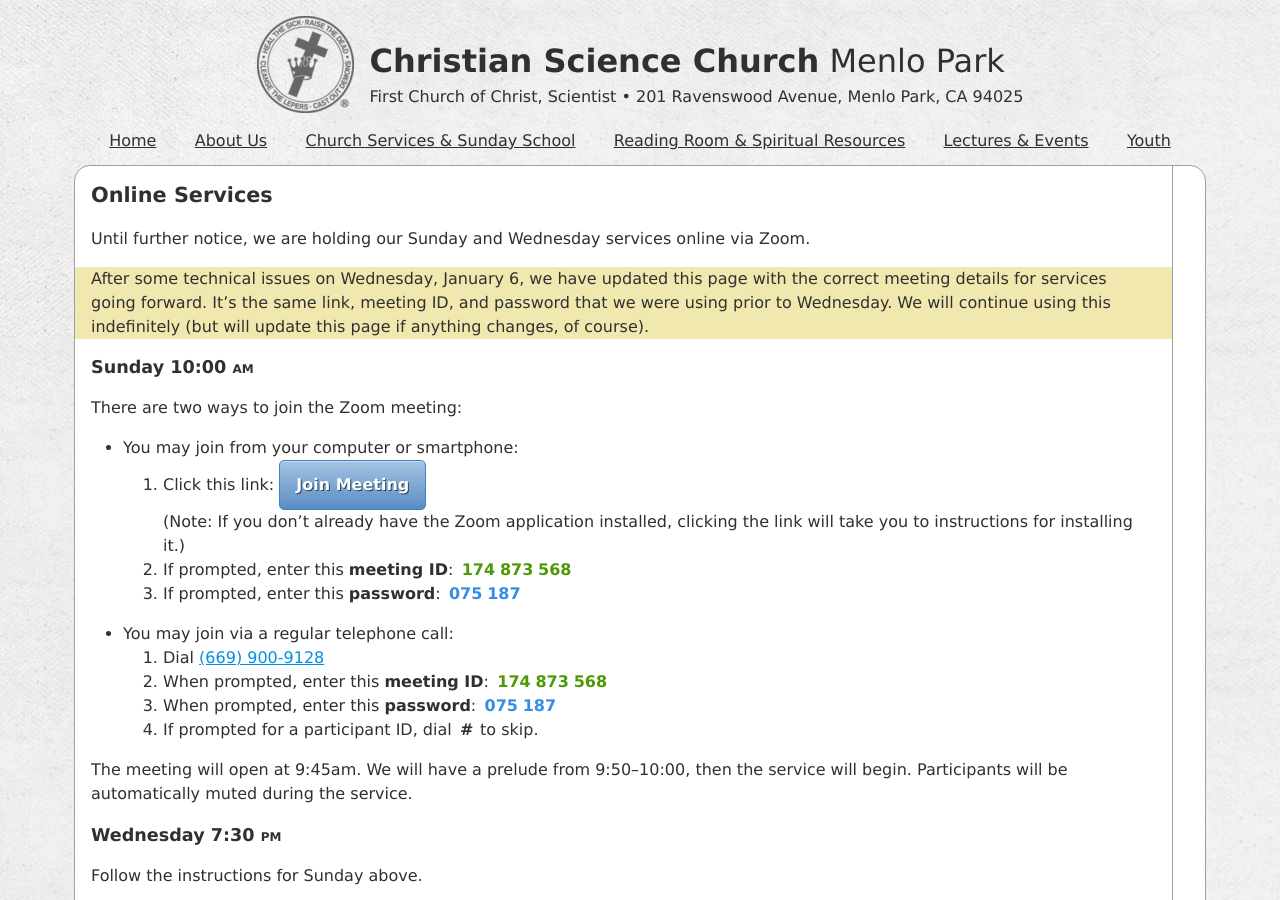
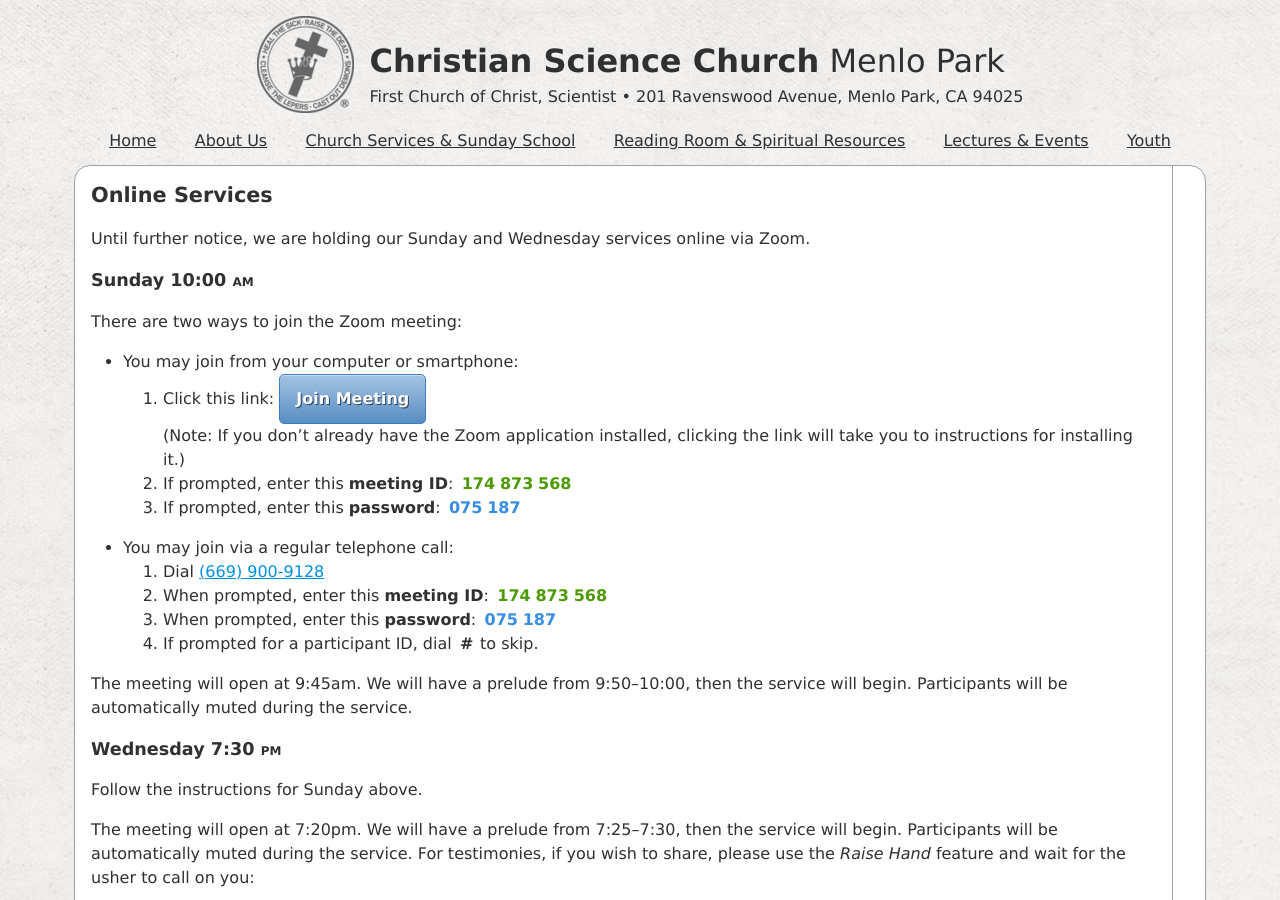
Before and after one commit to kalgynirae/csmenlopark, a Jekyll site: the page built from pages/online-services.md, in a window 1280 px wide and 900 px high. Built offline with Jekyll 4.4.1, drawn with Linux system fonts in a browser that asks for light colours; nearby versions of some CDN libraries; our own code applies the rules of GitHub Pages for plain Markdown files; a script that is not in the unit is left out.

Commit message:
Remove the notice about the technical issues

```diff
--- a/pages/online-services.md
+++ b/pages/online-services.md
@@ -11,16 +11,6 @@
 
 Until further notice, we are holding our Sunday and Wednesday services online
 via Zoom.
-
-<p class="highlight-box" markdown="1">
-
-After some technical issues on Wednesday, January 6, we have updated this page
-with the correct meeting details for services going forward.  It's the same
-link, meeting ID, and password that we were using prior to Wednesday.  We will
-continue using this indefinitely (but will update this page if anything changes,
-of course).
-
-</p>
 
 ## Sunday <time datetime="10:00">10:00 am</time>
 
```
